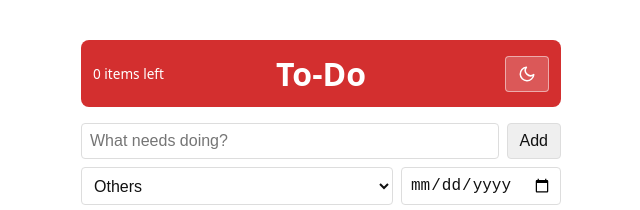
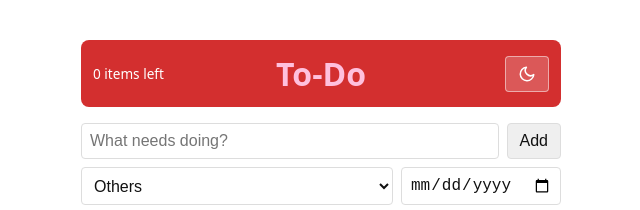
Before and after one commit to mrmikasa-bh/todo, a plain HTML site: page index.html in a window 1280 px wide. Shown: the top 210 px of the page, 319-959 px from the left. Drawn offline with Linux system fonts and the light colour scheme.

Commit message:
Make header title pink

```diff
--- a/index.html
+++ b/index.html
@@ -32,7 +32,7 @@
   header { display: grid; grid-template-columns: 1fr auto 1fr; align-items: center;
            padding: 12px; margin-bottom: 16px; border-radius: 8px;
            background: var(--header-bg); color: #ffffff; }
-  header h1 { margin: 0; text-align: center; }
+  header h1 { margin: 0; text-align: center; color: #ffc0dd; }
   header #count { color: #ffffff; }
   header .icon-btn { justify-self: end; background: rgba(255,255,255,.2); color: #ffffff;
                      border-color: rgba(255,255,255,.5); }
```
